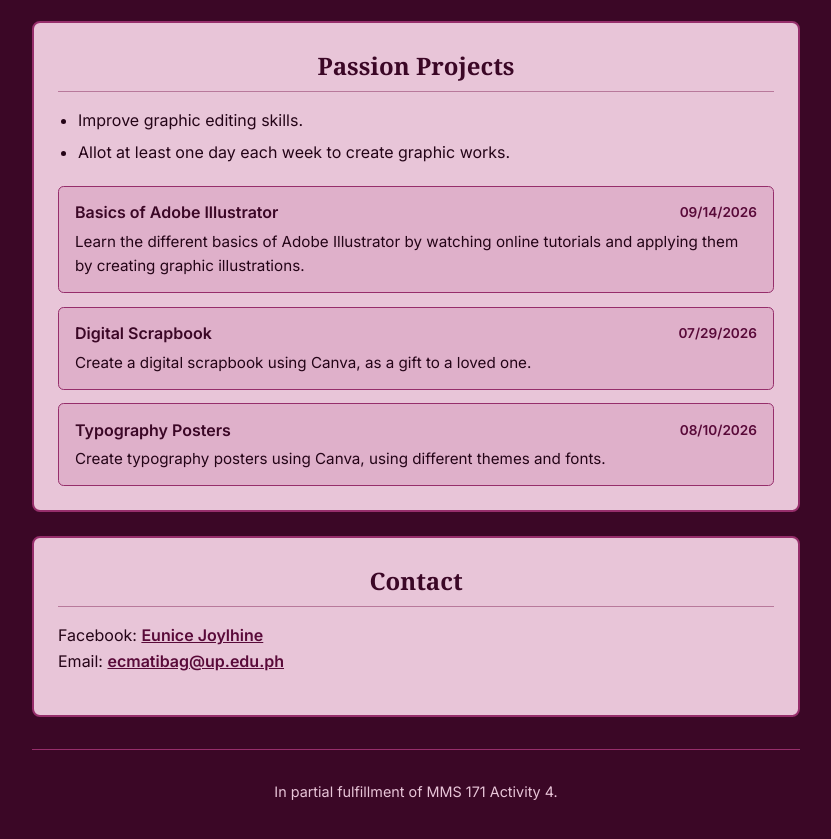
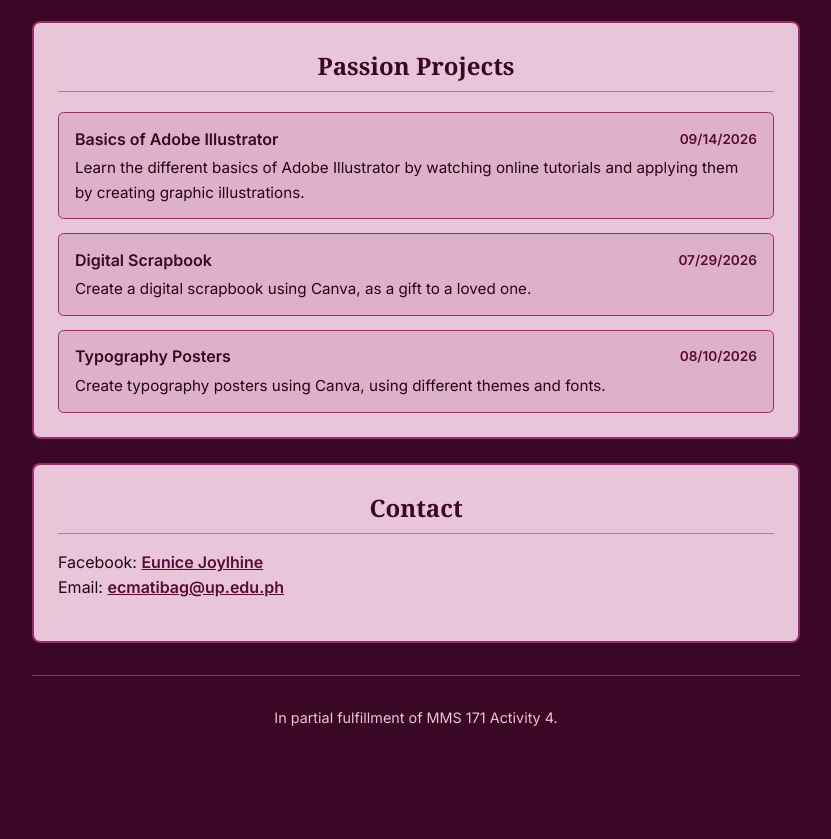
Before and after one commit to ejcmatibag/profile, a plain HTML site: page index.html in a window 1280 px wide. Shown: the part 981-1820 px from the top of the page, without its empty margins (224-1055 px from the left). After the commit the page ends 1749 px from the top, so only its background shows below. Drawn offline with Linux system fonts and the light colour scheme; a web font is replaced by a local one.

Commit message:
Update index.html

```diff
--- a/index.html
+++ b/index.html
@@ -49,10 +49,6 @@
 
         <section>
             <h2>Passion Projects</h2>
-            <ul>
-                <li>Improve graphic editing skills.</li>
-                <li>Allot at least one day each week to create graphic works.</li>
-            </ul>
             <div id="xml-projects" class="project-list"></div>
         </section>
 
```
